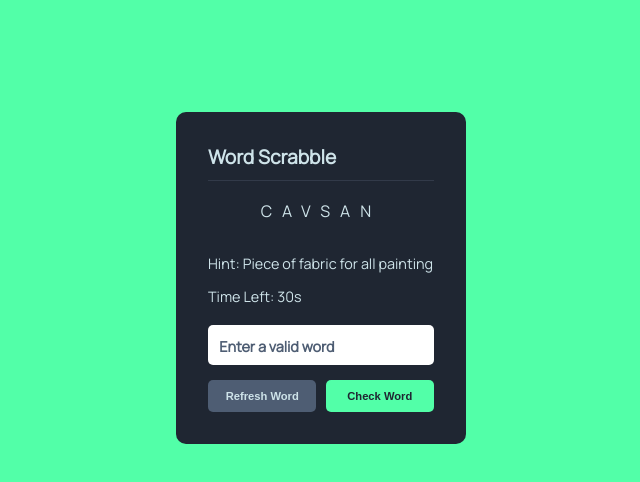
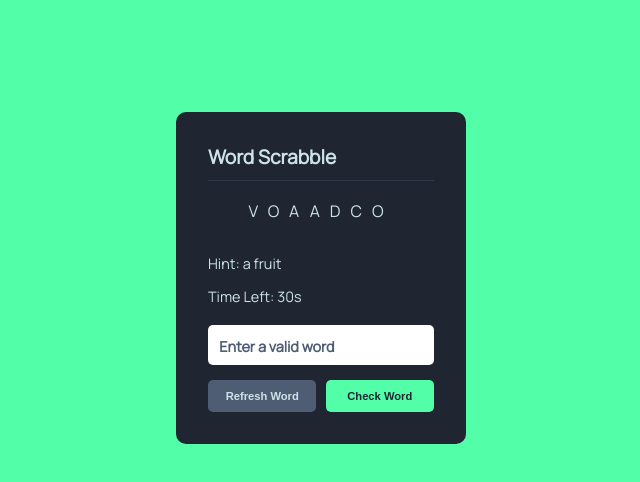
Before and after one commit to JerryJeager/Word-scrabble-game, a plain HTML site: page index.html in a window 1280 px wide. Shown: the whole page, without its empty margins (319-959 px from the left). Drawn offline with Linux system fonts and the light colour scheme.

Commit message:
added reshuffling scrabble words and checking for correctness

```diff
--- a/index.html
+++ b/index.html
@@ -13,16 +13,14 @@
         <h1>Word Scrabble</h1>
         <p class="scrabbled-word">CAVSAN</p>
         <div class="hint-and-time">
-            <p>Hint: Piece of fabric for all painting</p>
+            <p class="hint"></p>
             <p class="time">Time Left: 30s</p>
         </div>
-        <form action="">
-            <input type="text" placeholder="Enter a valid word">
+            <input type="text" class="answer" placeholder="Enter a valid word">
             <div class="refresh-and-check">
                 <button class="refresh-btn">Refresh Word</button>
                 <button class="check-btn">Check Word</button>
             </div>
-        </form>
     </section>
 
     <script type="module" src="script.js"></script>
--- a/script.js
+++ b/script.js
@@ -1 +1,48 @@
 import { wordsArr } from "./words.js";
+
+const scrabbledWord = document.querySelector(".scrabbled-word")
+const hint = document.querySelector('.hint')
+const time = document.querySelector('.time')
+const scrabbleAnswer = document.querySelector('.answer')
+const refreshBtn = document.querySelector('.refresh-btn')
+const checkBtn = document.querySelector('.check-btn')
+let randomScrabbleWord = ''
+let rearrangedWord = ''
+let randomShuffleIndex = 0
+let correctWord = ''
+
+
+function generateRandomScrabble(inputLength){
+    randomScrabbleWord = Math.floor(Math.random() * wordsArr.length)
+    hint.textContent = `Hint: ${wordsArr[randomScrabbleWord].hint}`
+    correctWord = wordsArr[randomScrabbleWord].word
+    inputLength.setAttribute('maxlength', correctWord.length)
+    rearrangedWord = wordsArr[randomScrabbleWord].word.split('')
+    for(let i = 0; i < rearrangedWord.length; i++){
+        randomShuffleIndex = Math.floor(Math.random() * rearrangedWord.length)
+        let swap = rearrangedWord[i]
+        rearrangedWord[i] = rearrangedWord[randomShuffleIndex]
+        rearrangedWord[randomShuffleIndex] = swap
+    }
+    scrabbledWord.textContent = rearrangedWord.join('').toUpperCase()
+
+}
+
+
+function checkWord(){
+    if(scrabbleAnswer.value.toLowerCase() !== correctWord.toLowerCase()){
+        alert(`oops ${scrabbleAnswer.value} is not the correct word`)
+    }else{
+        alert(`congrats ${correctWord.toUpperCase()} is the correct word`)
+    }
+}
+
+checkBtn.addEventListener('click', () => {
+    checkWord(scrabbleAnswer.value)
+})
+
+generateRandomScrabble(scrabbleAnswer)
+
+refreshBtn.addEventListener('click', () => {
+    generateRandomScrabble(scrabbleAnswer)
+})
--- a/styles.css
+++ b/styles.css
@@ -48,10 +48,8 @@ body {
 .time{
     margin-top: .9rem;
 }
-form{
+input{
     margin-top: 1.2rem;
-}
-input{
     width: 100%;
     padding-left: .7rem;
     height: 40px;
@@ -76,7 +74,6 @@ input::placeholder{
 }
 button{
     width: 48%;
-    /* height: 40px; */
     border-radius: 5px;
     padding: .9em 1.2em;
     font-size: .7rem;
--- a/words.js
+++ b/words.js
@@ -1,7 +1,51 @@
 var wordsArr = [
     {
-        word: "MESSI",
+        word: "Messi",
         hint: "Greatest footballer of all time"
+    },
+    {
+        word: "Canvas",
+        hint: "Piece of fabric for all painting"
+    },
+    {
+        word: "Minato",
+        hint: "The fourth hokage in Naruto"
+    },
+    {
+        word: "Sapa",
+        hint: "A state of no money"
+    },
+    {
+        word: "Chlorophyll",
+        hint: "Gives plant's green color"
+    },
+    {
+        word: "Poseidon",
+        hint: "Greek sea god"
+    },
+    {
+        word: "Aphrodite",
+        hint: "Greek goddess of love, sex and beauty"
+    },
+    {
+        word: "Anemia",
+        hint: "Insufficient red blood cells"
+    },
+    {
+        word: "Qatar",
+        hint: "Hosted the previous world cup"
+    },
+    {
+        word: "introvert",
+        hint: "A shy, reticent person"
+    },
+    {
+        word: "avocado",
+        hint: "a fruit"
+    },
+    {
+        word: "feather",
+        hint: "a hair like covering on birds"
     }
 ]
 
```
